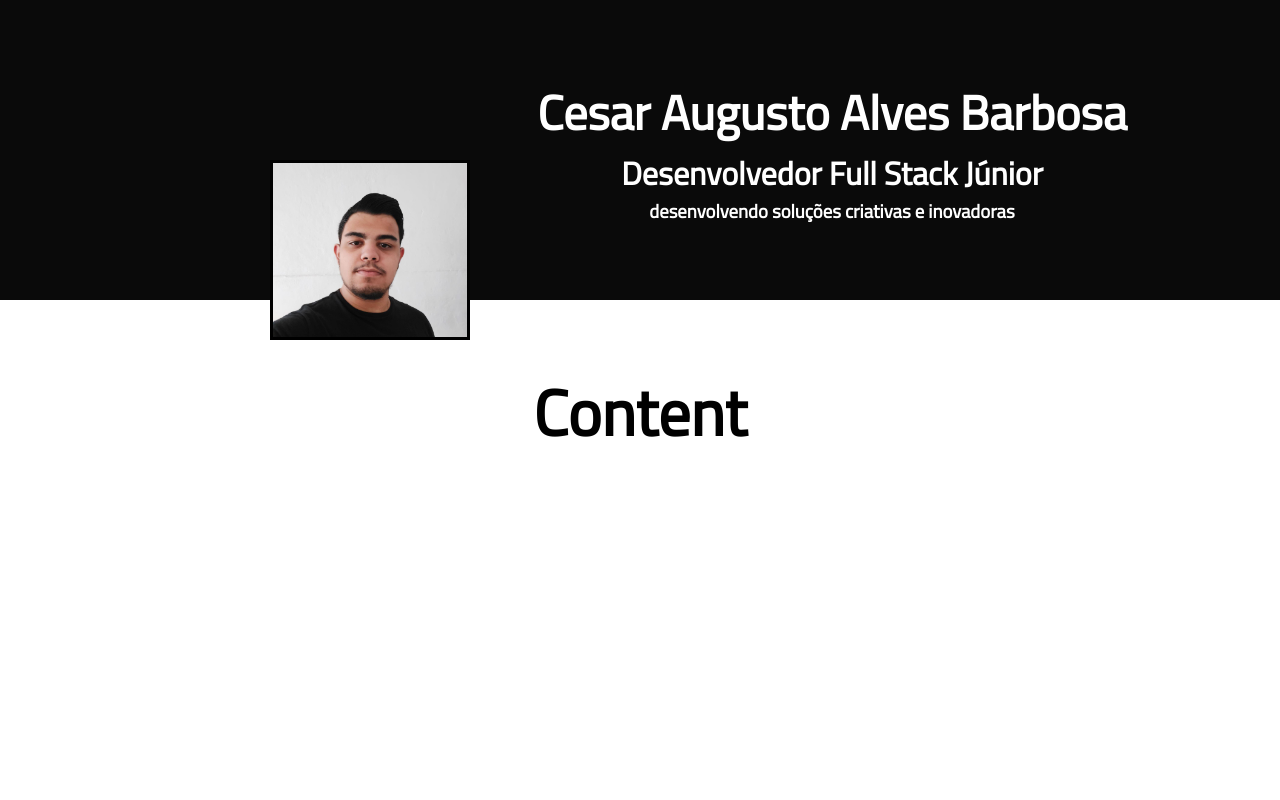
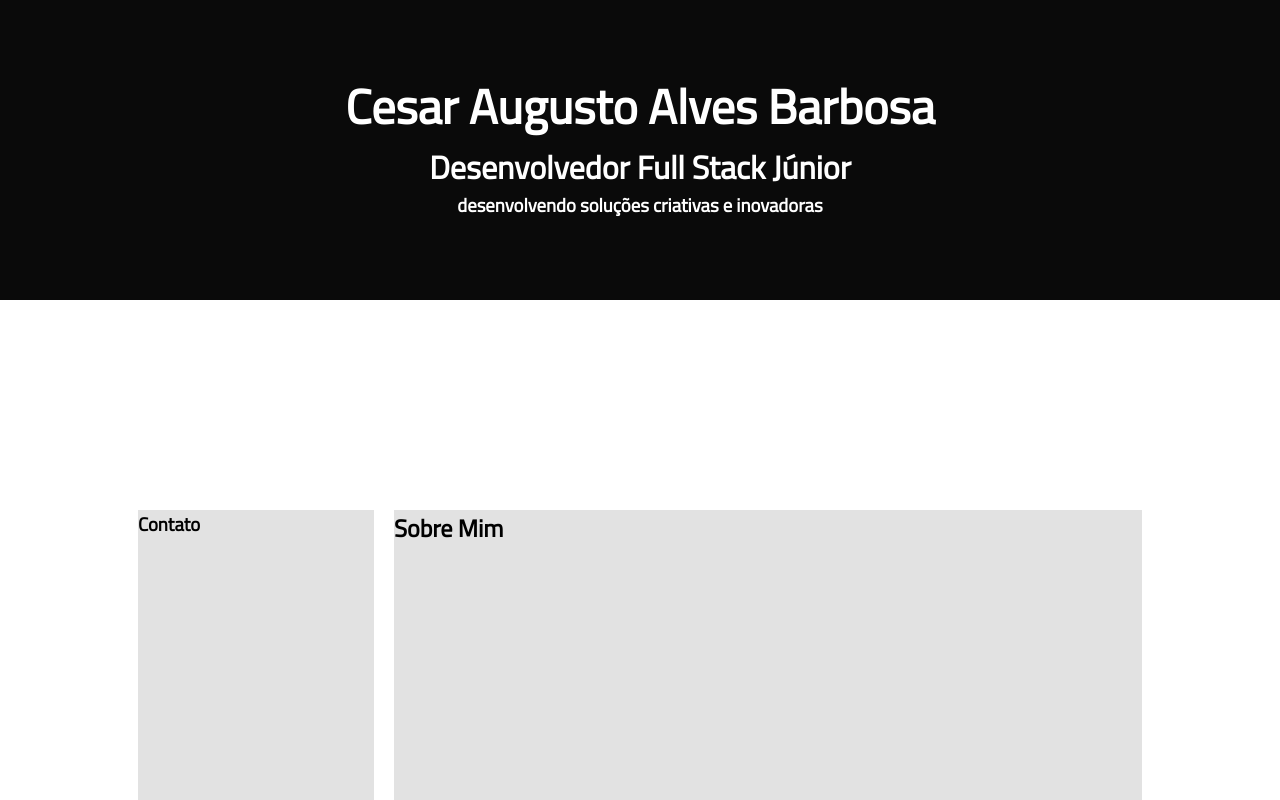
Before and after one commit to cesar-augusto-alves-barbosa/cesar.augusto.alves.barbosa, a Next.js app: page / in a window 1280 px wide. Shown: the top 800 px of the page. Built offline with nearby package versions, Linux system fonts and the light colour scheme.

Commit message:
Adding bootstrap

```diff
--- a/css/global.css
+++ b/css/global.css
@@ -2,6 +2,7 @@
 
 :root {
     --primary-color: rgb(10, 10, 10);
+    --secondary-color: rgb(226, 226, 226);
 }
 
 * {
--- a/css/index.css
+++ b/css/index.css
@@ -1,109 +1,90 @@
-.head_banner_code {
+.home-head_banner_code {
     color: white;
     background-color: var(--primary-color);
 
     height: 300px;
 
     display: flex;
-    justify-content: center;
+    flex-direction: column;
+    justify-content: space-between;
+    align-items: center;
 }
 
-.box_txt_banner_code {
-    width: 80%;
+.home-box_txt_banner_code {
+    margin-top: 70px;
 
     display: flex;
     flex-direction: column;
     justify-content: center;
-
-    margin-left: 30%;
+    align-items: center;
 }
 
-.name_banner_code {
+.home-name_banner_code {
     font-size: 3em;
-
-    align-self: center;
 
     animation: anm-title-banner-code 1s ease-out;
 }
 
-.title_banner_code {
+.home-title_banner_code {
     font-size: 2em;
-
-    align-self: center;
 
     animation: anm-subtitle-banner-code 1.5s ease-out;
 }
 
-.sub_title_banner_code {
-    align-self: center;
-
+.home-sub_title_banner_code {
     animation: anm-subtitle-banner-code 2s ease-out;
 }
 
-.wrapper_profile_img {
-    width: 200px;
-    height: 180px;
-
-    overflow: hidden;
-
-    position: absolute;
-
-    margin: 160px 0px 0px 270px;
-
-    border: 3px solid black;
-
-    left: 0px;
+.home-wrapper_profile_img {
+    height: 220px;
 }
 
-.main_container_index {
-    text-align: center;
+.home-wrapper_profile_img img {
 
-    font-size: 2em;
-
-    margin-top: 100px;
-
-    width: 100%;
-
-    animation: anm-content-text 4s infinite ease-in-out;
 }
 
+.home-main_sections {
+    width: 80%;
+    height: 500px;
+
+    margin: 200px auto 80px auto;
+
+    display: grid;
+    grid-template-columns: 1fr 3fr;
+}
+
+.home-contact_plus {
+    background-color: var(--secondary-color);
+    margin: 10px;
+}
+
+.home-content_container_index {
+    margin: 10px;
+
+    background-color: var(--secondary-color);
+}
 @keyframes anm-title-banner-code {
     0% {
-        transform: translateX(-100px);
+        transform: translateY(-40px);
         opacity: 0%;
     }
     100% {
-        transform: translateX(0px);
+        transform: translateY(0px);
         opacity: 100%;
     }
 }
 
 @keyframes anm-subtitle-banner-code {
     0% {
-        transform: translateX(-100px);
+        transform: translateY(-30px);
         opacity: 0%;
     }
     70% {
-        transform: translateX(-100px);
+        transform: translateY(-30px);
         opacity: 0%;
     }
     100% {
-        transform: translateX(0px);
+        transform: translateY(0px);
         opacity: 100%;
     }
 }
-
-@keyframes anm-content-text {
-    0% {
-        transform: translateY(0px);
-    }
-    45% {
-        transform: translateY(20px);
-    }
-    45% {
-        transform: translateY(-20px);
-    }
-    100% {
-        transform: translateY(0px);
-    }
-}
--- a/package.json
+++ b/package.json
@@ -18,6 +18,7 @@
   },
   "homepage": "https://github.com/cesar-augusto-alves-barbosa/cesar.augusto.alves.barbosa#readme",
   "dependencies": {
+    "bootstrap": "^5.1.3",
     "next": "^12.0.8",
     "react": "^17.0.2",
     "react-dom": "^17.0.2"
--- a/pages/index.js
+++ b/pages/index.js
@@ -1,33 +1,36 @@
 import React from "react";
-import Image from 'next/image';
-import ImgProfile from '../images//perfil_cesar_augusto.png';
-
 function Home() {
     return (
         <>
-            <head className="head_banner_code">
-                <figure className="wrapper_profile_img">
-                    <Image src={ImgProfile} className="rounded-full" alt="Imagem de perfil de cesar augusto" />
-                </figure>
-                <div className="box_txt_banner_code">
-                    <h1 className="name_banner_code">
+            <head className="home-head_banner_code">
+                <div className="home-box_txt_banner_code">
+                    <h1 className="home-name_banner_code" id="nameBunnerCode">
                         Cesar Augusto Alves Barbosa
                     </h1>
-                    <h2 className="title_banner_code">
+                    <h2 className="home-title_banner_code">
                         Desenvolvedor Full Stack Júnior
                     </h2>
-                    <h3 className="sub_title_banner_code">
+                    <h3 className="home-sub_title_banner_code">
                         desenvolvendo soluções criativas e inovadoras
                     </h3>
+
                 </div>
             </head>
-            <main className="main_container_index" >
-                <h2 className="main_container_index" >
-                    Content
-                </h2>
+            <main className="home-main_sections">
+                <section className="home-contact_plus">
+                    <h3>
+                        Contato
+                    </h3>
+                </section>
+                <div className="home-content_container_index" >
+                    <h2>
+                       Sobre Mim
+                    </h2>
+                </div>
             </main>
         </>
     )
 }
 
+
 export default Home;
```
Also changed, not shown: images/perfil_cesar_augusto.png (deleted), 1 other file (tests, documents, lock files or other folders).
